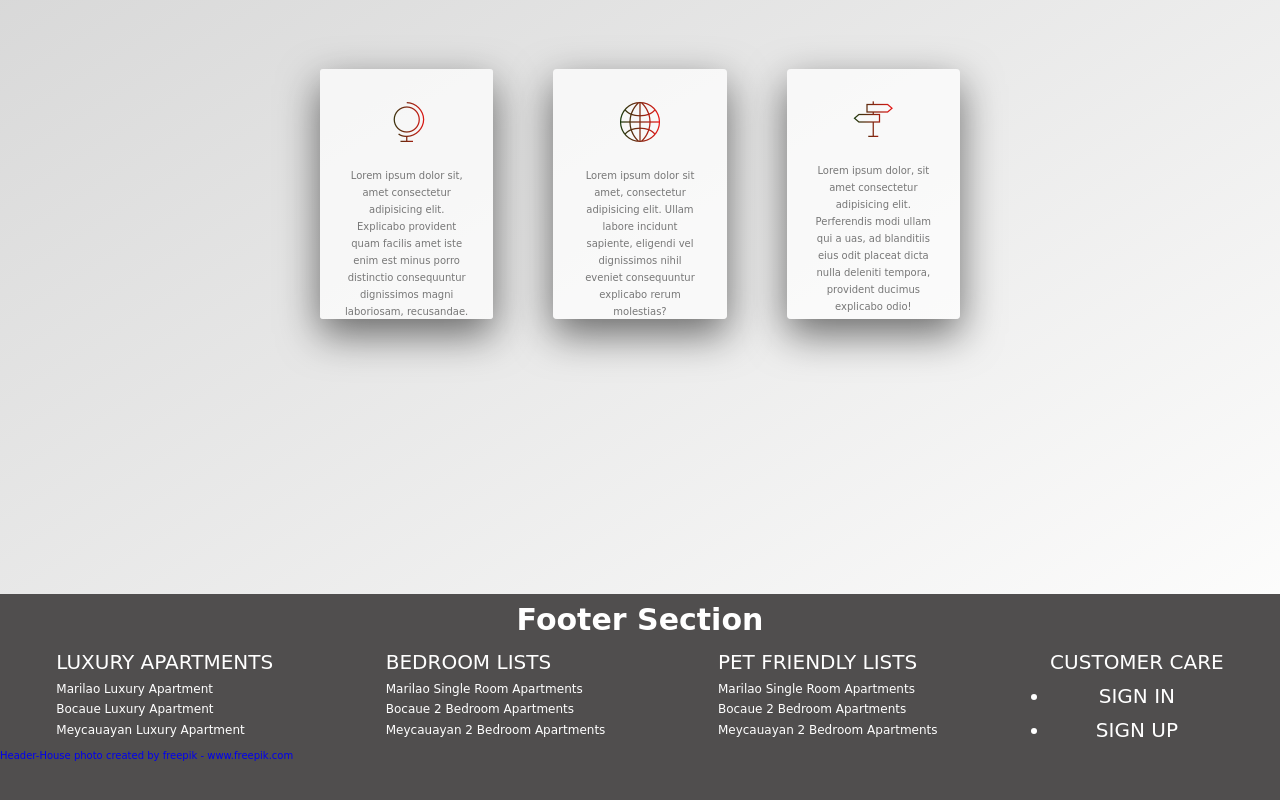
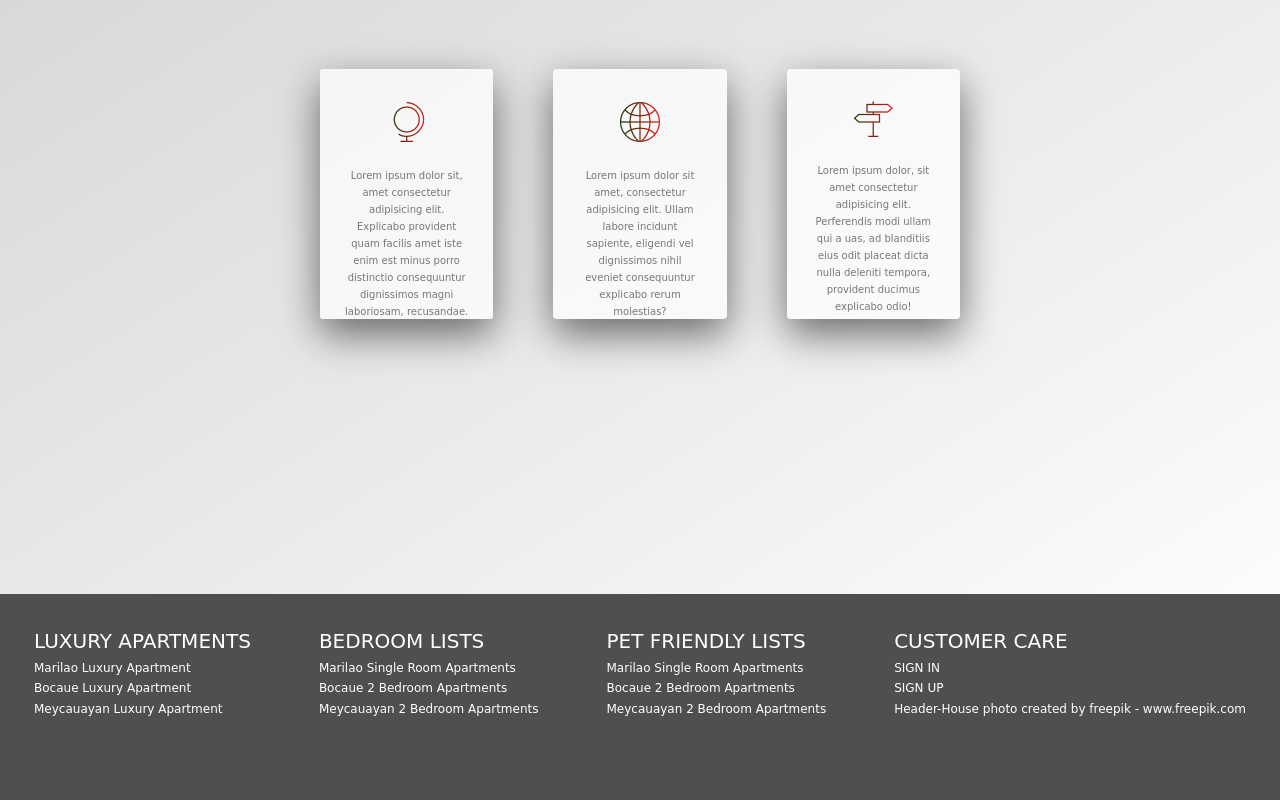
Before and after one commit to rodprogramdev/rbsrental, a plain HTML site: page index.html in a window 1280 px wide. Shown: the part 2686-3486 px from the top of the page. Drawn offline with Linux system fonts and the light colour scheme; a web font is replaced by a local one.

Commit message:
arrange footer content

```diff
--- a/css/style.css
+++ b/css/style.css
@@ -633,6 +633,7 @@ p{
 .footer {
     height: 40vh;
     background-color:rgb(80, 78, 78);
+    padding-top:20px;
 }
 
 .footer-container{
@@ -640,6 +641,7 @@ p{
     flex-direction: column;
     justify-content: space-around;
     color:white;
+    margin-bottom: 10px;
 
     font-size: 20px;
     text-align: center;
@@ -660,6 +662,7 @@ p{
 
 
 .studio-type__list {
+    margin-top:10px;
    list-style-type: none;
    text-align: left;
    font-size: 12px;
@@ -667,6 +670,7 @@ p{
 }
 
 .bedroom__list{
+    margin-top:10px;
     list-style-type: none;
     text-align: left;
     font-size: 12px;
@@ -674,6 +678,14 @@ p{
 }
 
 .petFriendly__list{
+    margin-top:10px;
+    list-style-type: none;
+    text-align: left;
+    font-size: 12px;
+}
+
+.customerCare__list{
+    margin-top:10px;
     list-style-type: none;
     text-align: left;
     font-size: 12px;
@@ -685,3 +697,15 @@ p{
     text-align: center;
     font-size: 20px;
 }
+
+
+.footer__credits{
+    text-align: center;
+    font-size: 12px;
+}
+
+
+.footer__credits--link{
+    text-decoration: none;
+    color:#fff;
+}
--- a/index.html
+++ b/index.html
@@ -223,9 +223,6 @@
     <section class="footer">
 
         <div class="footer-container">
-            <div class="footer-text">
-                <h2>Footer Section</h2>
-            </div>
             <div class="column__info">
                 <div class="studio-type">
                     <ul class="studio-type__list">
@@ -258,15 +255,18 @@
                         <li class="bedroom-double">SIGN IN</li>
                         <li class="bedroom-Meyc-double">SIGN UP</li>
                     </ul>
+                    <div class="footer__credits"><a class="footer__credits--link" href="https://www.freepik.com/free-photos-vectors/house">Header-House photo
+                        created by freepik - www.freepik.com</a></div>
                 </div>
 
             </div>
 
 
         </div>
+        <div class="footer__navigation">
 
-        <div class="footer__credits"><a href="https://www.freepik.com/free-photos-vectors/house">Header-House photo
-                created by freepik - www.freepik.com</a></div>
+        </div>
+
     </section>
 </body>
 
```
